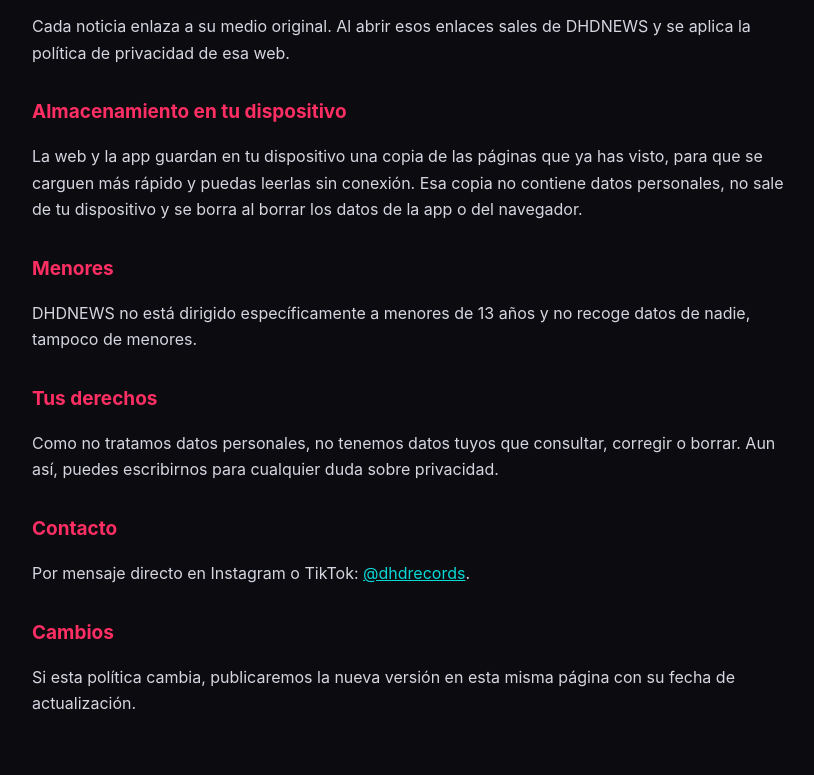
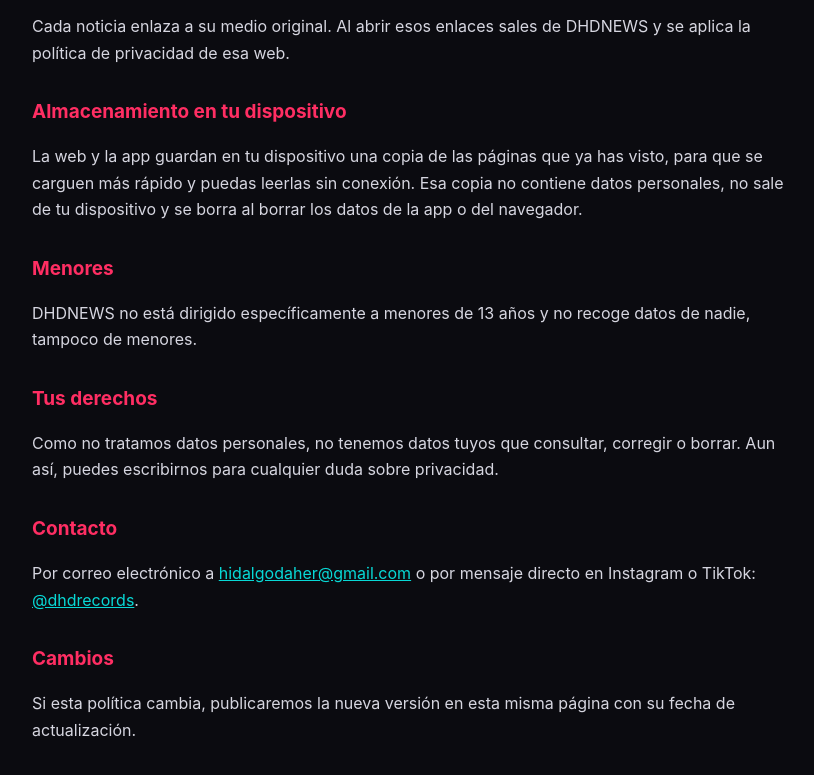
Before and after one commit to DHD16/dhdnews, a plain HTML site: page privacidad.html in a window 1280 px wide. Shown: the part 706-1481 px from the top of the page, without its empty margins (228-1042 px from the left). Drawn offline with Linux system fonts and the light colour scheme.

Commit message:
Correo de contacto en Quiénes somos y Privacidad

```diff
--- a/privacidad.html
+++ b/privacidad.html
@@ -51,7 +51,7 @@ p,li{color:#d6d6e0}
 <p>Como no tratamos datos personales, no tenemos datos tuyos que consultar, corregir o borrar. Aun así, puedes escribirnos para cualquier duda sobre privacidad.</p>
 
 <h2>Contacto</h2>
-<p>Por mensaje directo en Instagram o TikTok: <a href="https://www.instagram.com/dhdrecords" target="_blank" rel="noopener">@dhdrecords</a>.</p>
+<p>Por correo electrónico a <a href="mailto:hidalgodaher@gmail.com">hidalgodaher@gmail.com</a> o por mensaje directo en Instagram o TikTok: <a href="https://www.instagram.com/dhdrecords" target="_blank" rel="noopener">@dhdrecords</a>.</p>
 
 <h2>Cambios</h2>
 <p>Si esta política cambia, publicaremos la nueva versión en esta misma página con su fecha de actualización.</p>
```
Also changed, not shown: sobre.html (+1 -0 lines).
